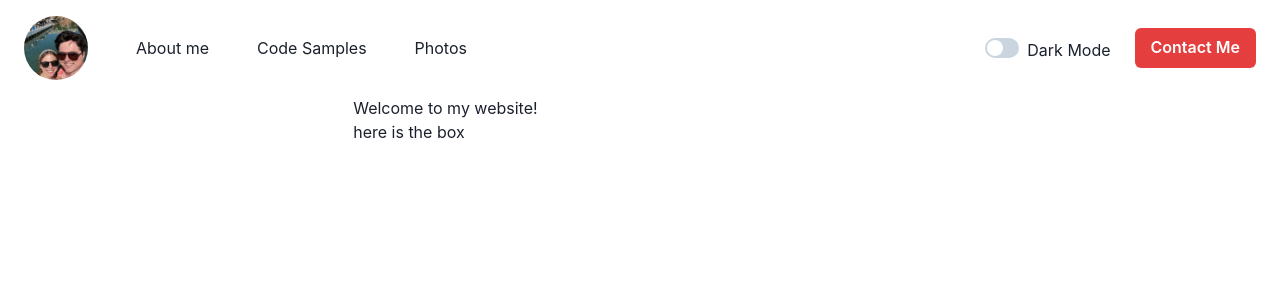
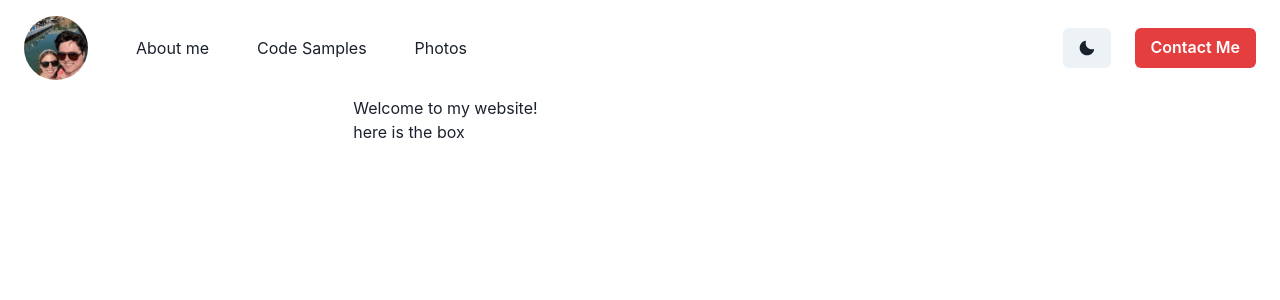
Before and after one commit to wdixon512/My-Website, a Next.js app: page /home in a window 1280 px wide. Shown: the top 300 px of the page. Built offline with nearby package versions, Linux system fonts and the light colour scheme.

Commit message:
added sun/moon icons

```diff
--- a/components/NavigationBar.tsx
+++ b/components/NavigationBar.tsx
@@ -8,6 +8,7 @@ import {
   useColorMode,
 } from "@chakra-ui/react";
 import Link from "next/link";
+import { SunIcon, MoonIcon } from "@chakra-ui/icons";
 import { PRIMARY_NAV_ITEMS } from "../data/primary-nav-data";
 
 type NavigationBarProps = {};
@@ -37,9 +38,9 @@ export const NavigationBar = (props: NavigationBarProps) => {
       </Stack>
       <Flex>
         <Flex w="full" justify="flex-end" flex="1" gap="6" align="center">
-          <Switch onChange={toggleColorMode} colorScheme="red">
-            {colorMode === "dark" ? "Light" : "Dark"} Mode
-          </Switch>
+          <Button onClick={toggleColorMode}>
+            {colorMode === "light" ? <MoonIcon /> : <SunIcon />}
+          </Button>
           <Button colorScheme="red">Contact Me</Button>
         </Flex>
       </Flex>
--- a/package.json
+++ b/package.json
@@ -13,6 +13,7 @@
   "author": "",
   "license": "ISC",
   "dependencies": {
+    "@chakra-ui/icons": "^2.0.19",
     "@chakra-ui/next-js": "^2.1.4",
     "@chakra-ui/react": "^2.7.1",
     "@emotion/react": "^11.11.1",
```
Also changed, not shown: 1 other file (tests, documents, lock files or other folders).
